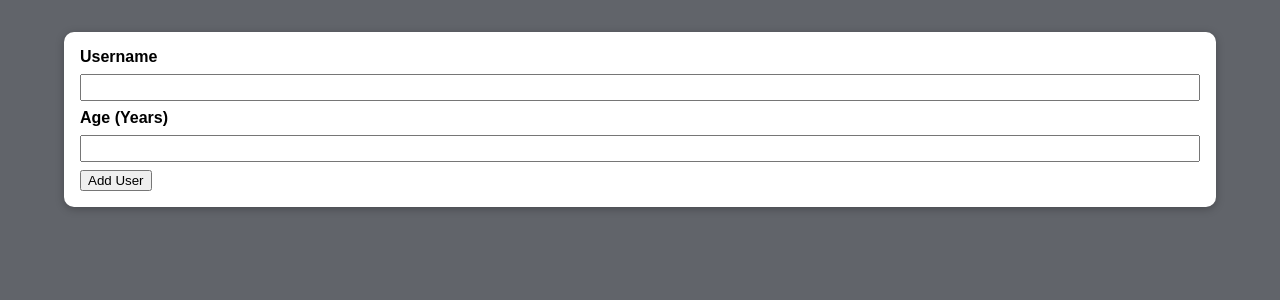
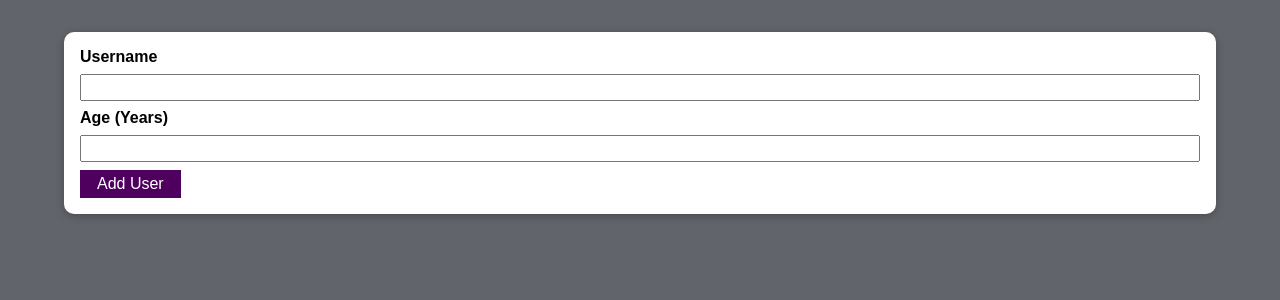
Before and after one commit to HennadiiZ/reactMxShwUd8Practice, a React (Create React App) app: page / in a window 1280 px wide. Shown: the top 300 px of the page. Built offline with nearby package versions, Linux system fonts and the light colour scheme.

Commit message:
092 Adding a re-usable _Button_ Component

```diff
--- /dev/null
+++ b/src/components/UI/Button.js
@@ -0,0 +1,16 @@
+import React from 'react';
+import classes from './Button.module.css';
+
+const Button = (props) => {
+  return (
+    <button
+      className={`${classes.button}`}
+      type={props.type || 'button'}
+      onClick={props.onClick}
+    >
+      {props.children}
+    </button>
+  )
+};
+
+export default Button;
--- /dev/null
+++ b/src/components/UI/Button.module.css
@@ -0,0 +1,18 @@
+.button {
+  font: inherit;
+  border: 1px solid #4f005f;
+  background: #4f005f;
+  color: #fff;
+  padding: 0.25rem 1rem;
+  cursor: pointer;
+}
+
+.button:hover,
+.button:active {
+  border-color: #741188;
+  background: #741188;
+}
+
+.button:focus {
+  outline: none;
+}
--- a/src/components/Users/AddUser.js
+++ b/src/components/Users/AddUser.js
@@ -1,11 +1,15 @@
 import React from 'react';
 import Card from '../UI/Card';
 import classes from './AddUser.module.css';
+import Button from '../UI/Button';
 
 const AddUser = (props) => {
 
   const addUserHandler = (event) => {
     event.preventDefault();
+  }
+  const onClick = (event) => {
+
   }
 
   return (
@@ -17,7 +21,8 @@
         <label htmlFor="age">Age (Years)</label>
         <input id="age" type="number"/>
 
-        <button type="submit">Add User</button>
+        {/* <button type="submit">Add User</button> */}
+        <Button type="submit" className="">Add User</Button>
       </form>
     </Card>
   )
--- a/src/index.js
+++ b/src/index.js
@@ -10,3 +10,5 @@
 // 090 Adding a _User_ Component
 
 // 091 Adding a re-usable _Card_ Component
+
+// 092 Adding a re-usable _Button_ Component
```
